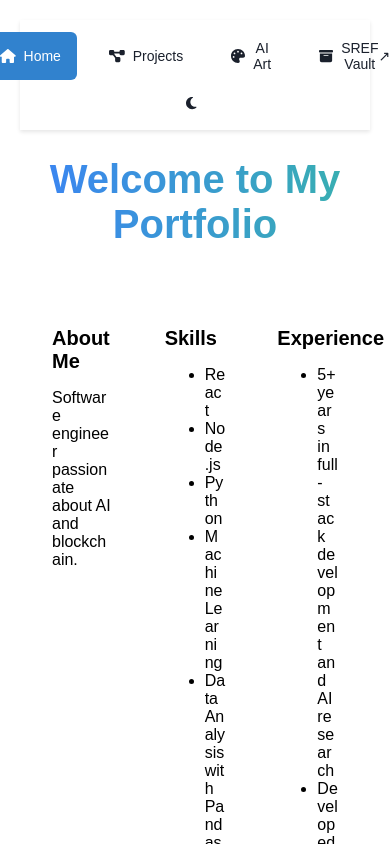
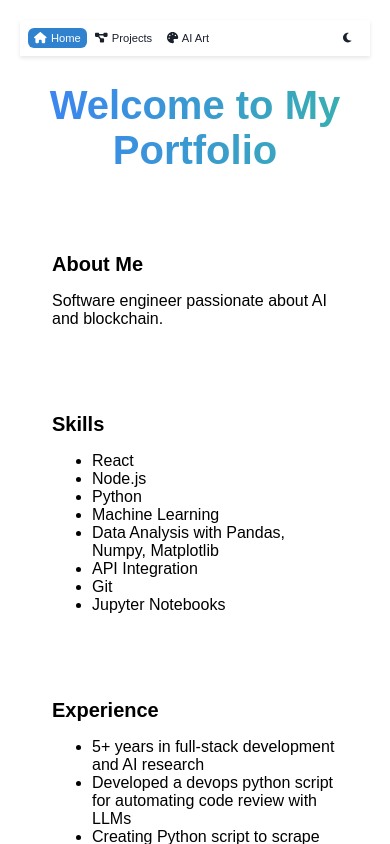
Before and after one commit to alexkorol/alexkorol.github.io, a React (Create React App) app: page / in a window 390 px wide. Shown: the top 844 px of the page. Built offline with nearby package versions, Linux system fonts and the light colour scheme.

Commit message:
update mobile resolution css

```diff
--- a/src/App.css
+++ b/src/App.css
@@ -27,6 +27,8 @@ body {
   background-color: var(--bg-color-light);
   color: var(--text-color-light);
   transition: background-color 0.3s, color 0.3s;
+  margin: 0;
+  padding: 0;
 }
 
 body.dark {
@@ -37,10 +39,12 @@ body.dark {
 .navbar {
   background-color: var(--navbar-bg-light);
   box-shadow: 0 2px 4px rgba(0, 0, 0, 0.1);
-  padding: 0.5rem 0;
+  padding: 0.5rem;
   position: sticky;
   top: 0;
   z-index: 1000;
+  width: 100%;
+  box-sizing: border-box;
 }
 
 .dark .navbar {
@@ -53,23 +57,35 @@ body.dark {
   display: flex;
   justify-content: space-between;
   align-items: center;
+  flex-wrap: wrap;
 }
 
 .navbar-items {
   display: flex;
-  gap: 1rem;
+  gap: 0.5rem;
+  flex-grow: 1;
+}
+
+.main-nav-items {
+  display: flex;
+  gap: 0.5rem;
+}
+
+.utility-nav-items {
+  margin-left: auto;
 }
 
 .navbar-button {
   color: var(--navbar-text-light);
   background-color: transparent;
   border: none;
-  padding: 0.5rem 1rem;
+  padding: 0.25rem 0.5rem;
   border-radius: 0.375rem;
   transition: background-color 0.3s, color 0.3s;
   display: flex;
   align-items: center;
-  font-size: 0.875rem;
+  font-size: 0.75rem;
+  white-space: nowrap;
 }
 
 .dark .navbar-button {
@@ -94,7 +110,7 @@ body.dark {
 }
 
 .navbar-button svg {
-  margin-right: 0.5rem;
+  margin-right: 0.25rem;
 }
 
 .card {
@@ -209,22 +225,36 @@ nav .container .theme-toggle:hover {
 
 @media (max-width: 768px) {
   .navbar-container {
-    flex-direction: column;
+    justify-content: space-between;
+  }
+
+  .navbar-items {
+    width: 100%;
+    justify-content: space-between;
+  }
+
+  .main-nav-items {
+    gap: 0.25rem;
   }
 
   .navbar-button {
-    margin: 0.25rem 0;
+    font-size: 0.8rem;
+    padding: 0.3rem 0.5rem;
   }
 }
 
 @media (max-width: 480px) {
-  nav .container .nav-links {
-    flex-direction: column;
-    gap: 0.5rem;
+  .main-nav-items {
+    gap: 0.1rem;
   }
 
-  nav .container .nav-links a {
-    padding: 0.5rem 0.75rem;
+  .navbar-button {
+    font-size: 0.7rem;
+    padding: 0.25rem 0.4rem;
+  }
+
+  .navbar-button[data-name="SREF Vault"] {
+    display: none;
   }
 }
 
@@ -344,14 +374,26 @@ h1 {
 }
 
 @media (max-width: 768px) {
-  .card-container {
+  .card-container-home, .card-container-projects {
+    grid-template-columns: 1fr;
+  }
+}
+
+@media (min-width: 769px) and (max-width: 1024px) {
+  .card-container-home {
+    grid-template-columns: repeat(2, 1fr);
+  }
+  .card-container-projects {
     grid-template-columns: repeat(2, 1fr);
   }
 }
 
-@media (max-width: 480px) {
-  .card-container {
-    grid-template-columns: 1fr;
+@media (min-width: 1025px) {
+  .card-container-home {
+    grid-template-columns: repeat(3, 1fr);
+  }
+  .card-container-projects {
+    grid-template-columns: repeat(2, 1fr);
   }
 }
 
--- a/src/App.js
+++ b/src/App.js
@@ -41,6 +41,7 @@ function App() {
 <nav className="navbar">
   <div className="navbar-container">
     <div className="navbar-items">
+      <div className="main-nav-items">
         {navItems.map((item) => (
           <button
             key={item.name}
@@ -54,18 +55,22 @@ function App() {
                 setActiveSection(item.name.toLowerCase());
               }
             }}
+            data-name={item.name}
           >
             <FontAwesomeIcon icon={item.icon} className="mr-2" />
             {item.name} {item.link && <span>↗</span>}
           </button>
         ))}
       </div>
+      <div className="utility-nav-items">
         <button
           className="navbar-button"
           onClick={() => setDarkMode(!darkMode)}
         >
           <FontAwesomeIcon icon={darkMode ? faSun : faMoon} />
         </button>
+      </div>
+    </div>
   </div>
 </nav>
 
```
Lines whose indentation alone changed are shown as unchanged.
